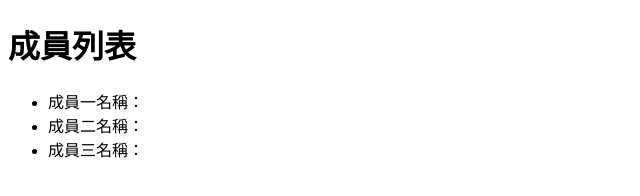
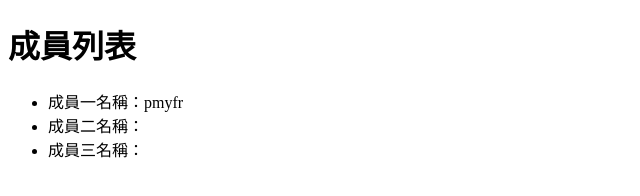
Before and after one commit to pmyfr/learn_github_hexschool-4-3, a plain HTML site: page index.html in a window 1280 px wide. Shown: the full height of the page, 0-640 px from the left. Drawn offline with Linux system fonts and the light colour scheme.

Commit message:
新增成員一名字

```diff
--- a/index.html
+++ b/index.html
@@ -8,7 +8,7 @@
 <body>
     <h1>成員列表</h1>
     <ul>
-        <li>成員一名稱：</li>
+        <li>成員一名稱：pmyfr</li>
         <li>成員二名稱：</li>
         <li>成員三名稱：</li>
     </ul>
```
